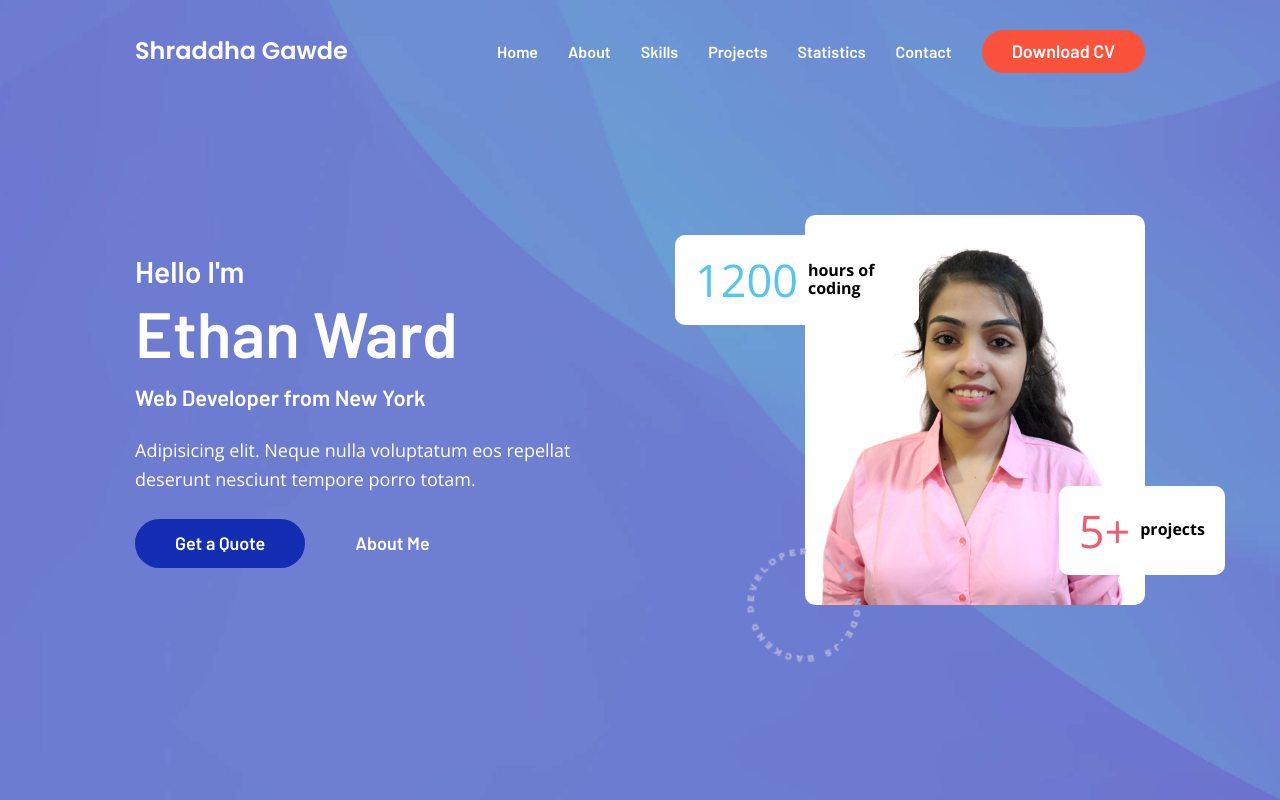
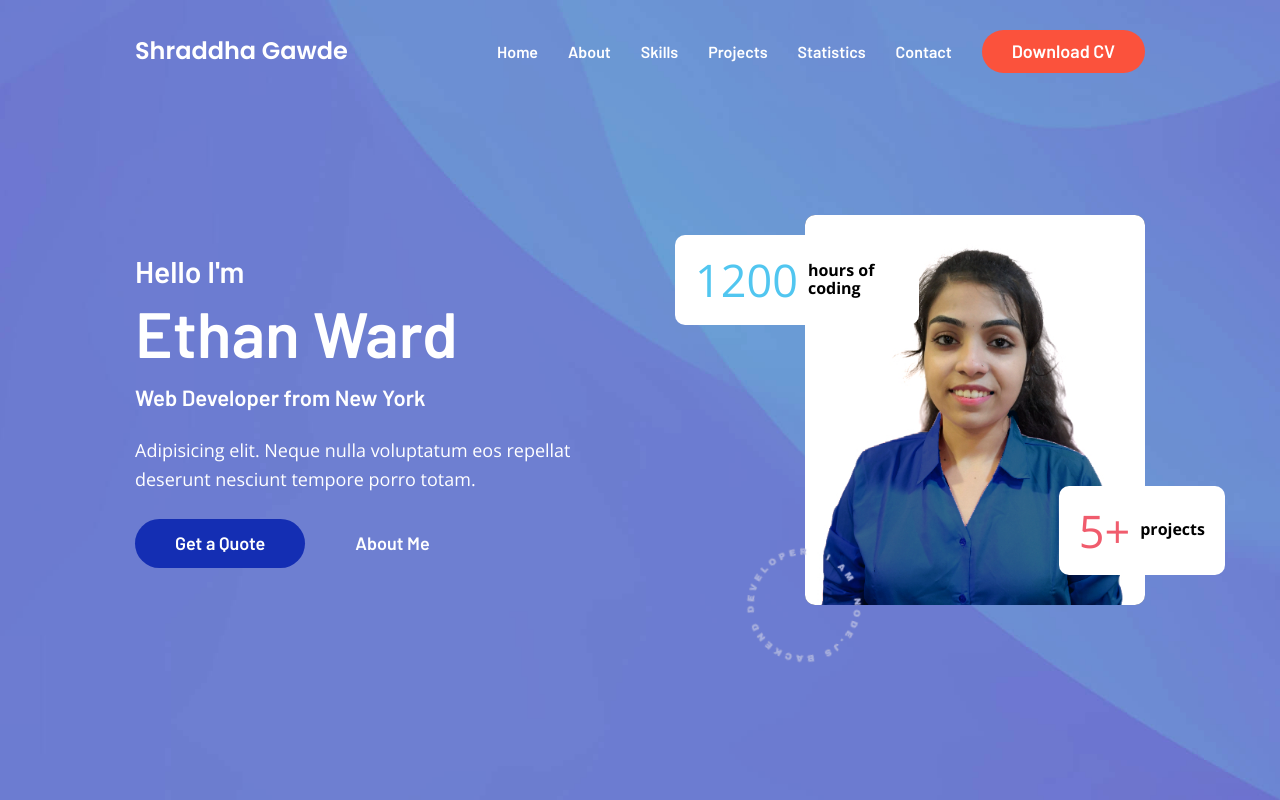
Before and after one commit to shraddha-gawde/redis-application, a plain HTML site: page index.html in a window 1280 px wide. Shown: the top 800 px of the page. Drawn offline with nearby package versions, Linux system fonts and the light colour scheme.

Commit message:
portfolio

```diff
--- a/index.html
+++ b/index.html
@@ -100,7 +100,7 @@
 
           <div class="hero-banner">
 
-            <img src="./assets/images/IMG_20231217_210545-PhotoRoom.png-PhotoRoom.png" width="800" height="864" loading="lazy" alt="Ethan's Photo"
+            <img src="./assets/images/Untitled (1).jpeg" width="800" height="864" loading="lazy" alt="Ethan's Photo"
               class="img-cover">
 
             <div class="elem elem-1">
```
Also changed, not shown: assets/images/Untitled (1).jpeg (added), assets/images/Untitled.jpeg (added).
